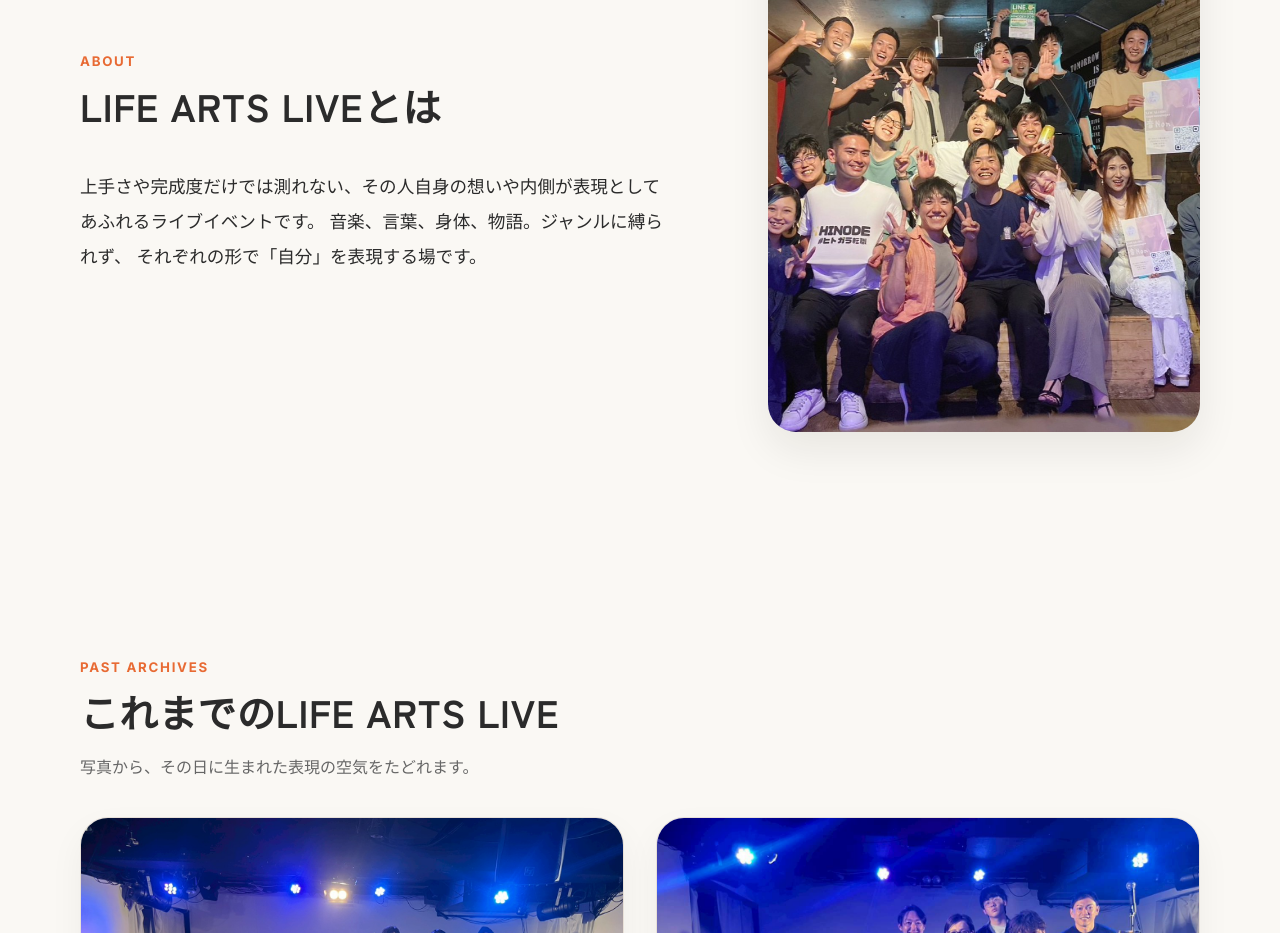
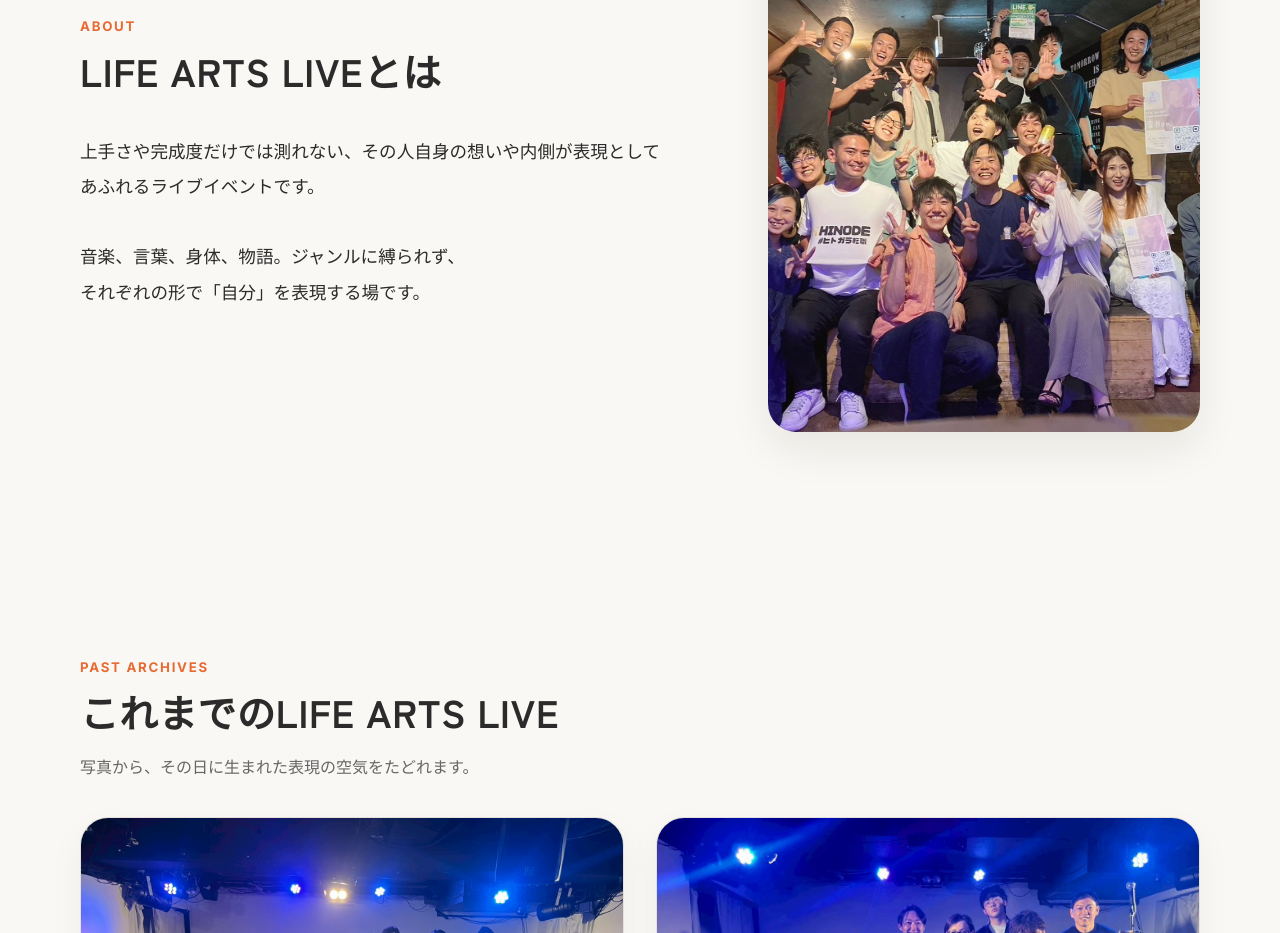
Before and after one commit to araragi0040-jpg/life-arts-live-museum, a Next.js app: page / in a window 1280 px wide. Shown: the part 1020-1953 px from the top of the page. Built offline with nearby package versions, Linux system fonts and the light colour scheme.

Commit message:
Update globals.css

```diff
--- a/src/app/globals.css
+++ b/src/app/globals.css
@@ -54,6 +54,10 @@ a {
 
 .section--compact {
   padding: 72px 0;
+}
+
+.about-section__text {
+  white-space: pre-line;
 }
 
 .site-header {
```
